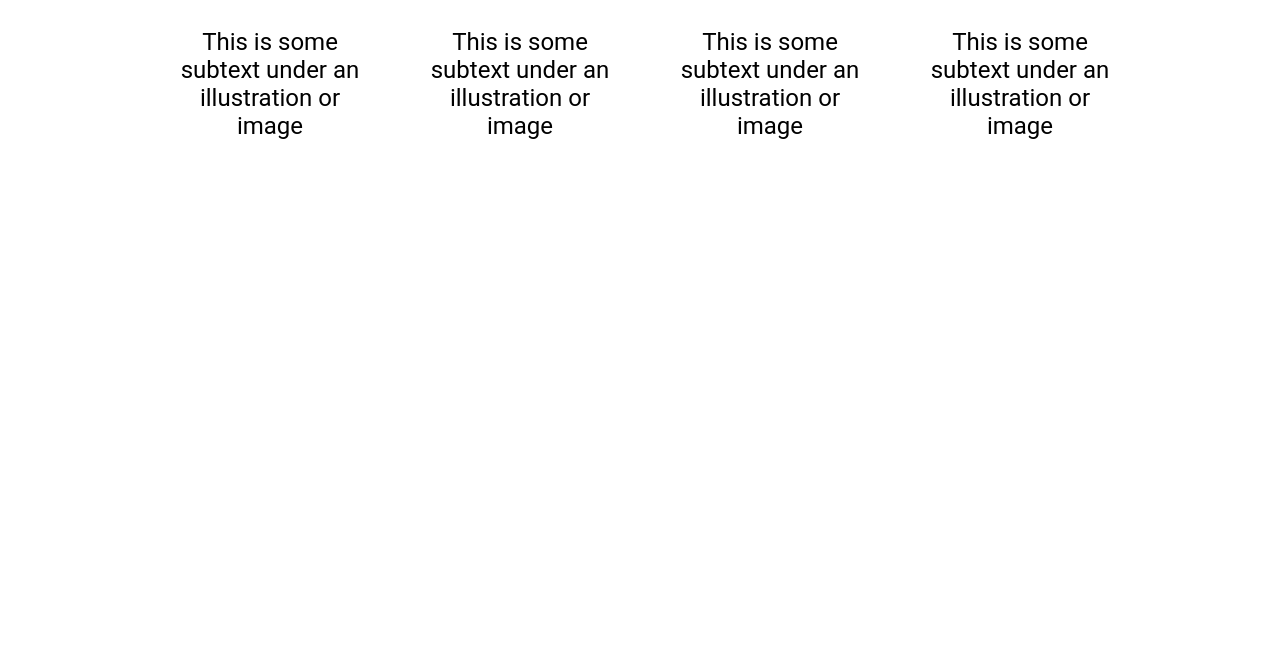
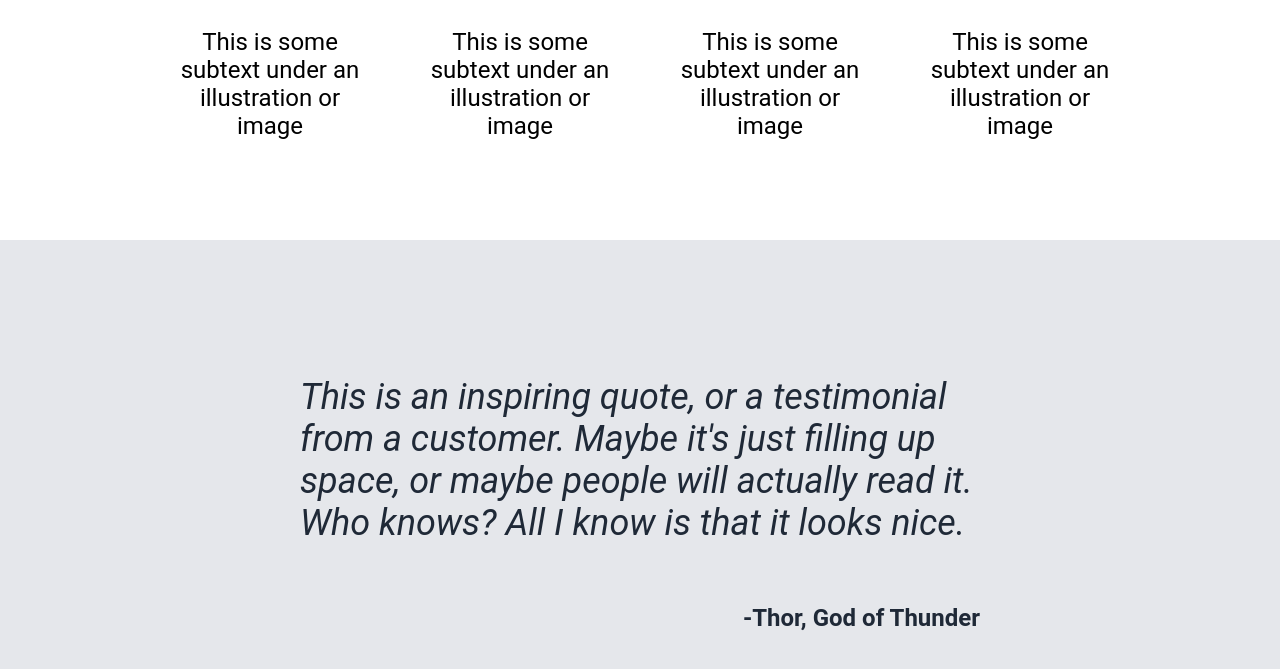
Before and after one commit to hathushrobert/Landing_Page, a plain HTML site: page index.html in a window 1280 px wide. Shown: the part 955-1624 px from the top of the page. Before the commit the page ends 1095 px from the top, so only its background shows below. Drawn offline with Linux system fonts and the light colour scheme.

Commit message:
Added the quote section
Added content and layout

```diff
--- a/index.html
+++ b/index.html
@@ -46,6 +46,10 @@
 
     </div>
     <div class="quote-container">
+        <p class="quote">This is an inspiring quote, or a testimonial from a customer.
+        Maybe it's just filling up space, or maybe people will actually read it. Who knows? All I know is that it looks nice.</p>
+
+        <p class="quoter">-Thor, God of Thunder</p>
 
     </div>
     <div class="signup-container">
--- a/styles.css
+++ b/styles.css
@@ -91,6 +91,7 @@ button {
     flex-direction: column;
     flex-wrap: wrap;
     flex: 1;
+    margin-bottom: 100px;
 }
 
 .gallery-heading {
@@ -127,3 +128,28 @@ button {
     border-radius: 20px;
     margin-bottom: 50px;
 }
+
+.quote-container {
+    display: flex;
+    flex-direction: column;
+    padding: 100px 300px;
+    flex-wrap: wrap;
+    background-color: #e5e7eb;
+}
+
+.quote, .quoter {
+    color: #1f2937;
+
+}
+
+.quote {
+    font-style: italic;
+    font-size: 36px;
+}
+
+.quoter {
+    font-weight: 700;
+    font-size: 24px;
+    display: flex;
+    justify-content: flex-end;
+}
```
